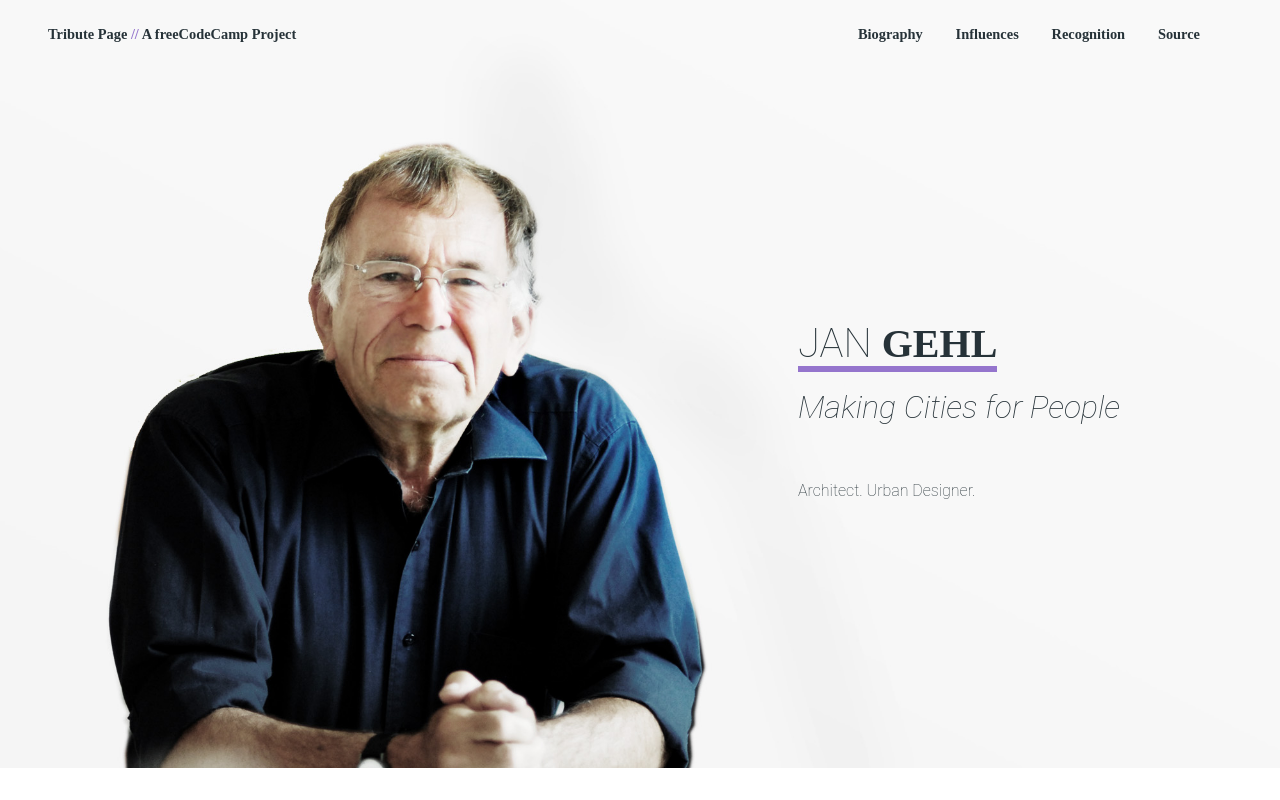
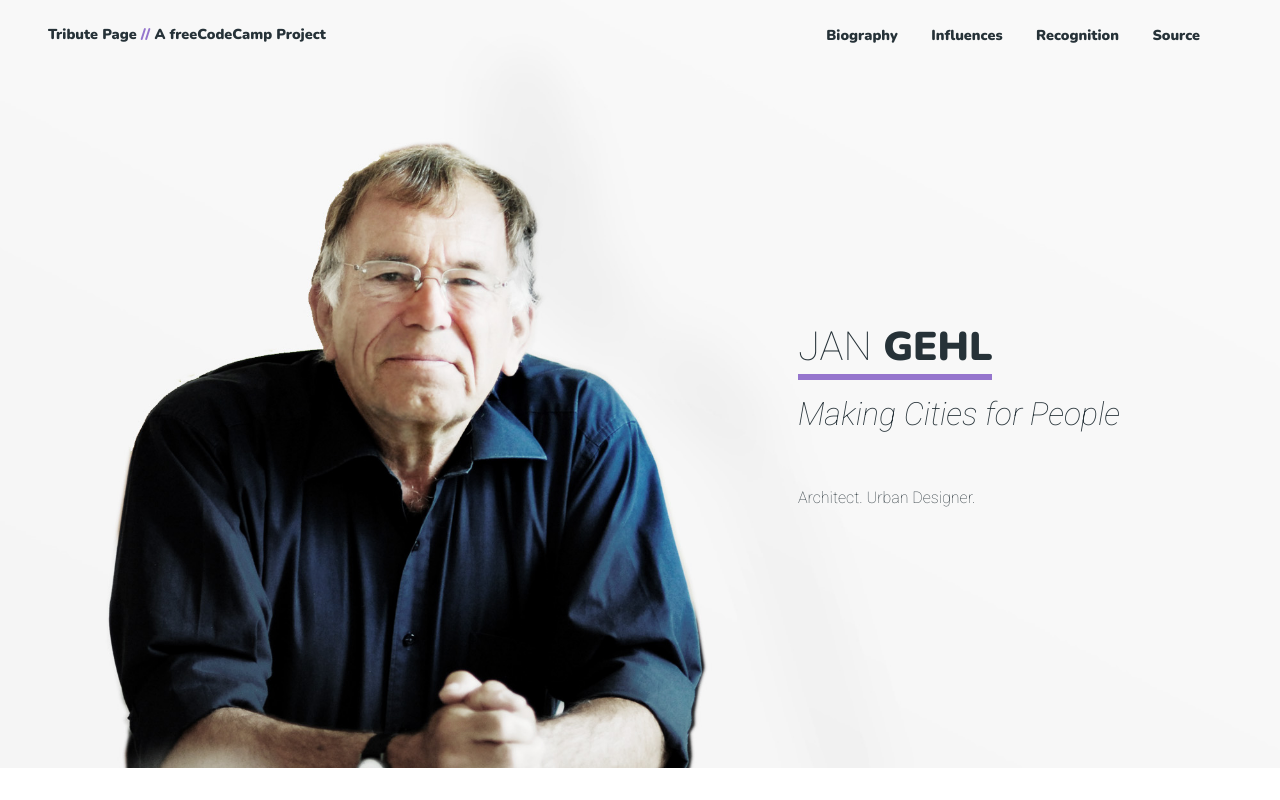
Before and after one commit to yishuenlo/Tribute-Page, a plain HTML site: page index.html in a window 1280 px wide. Shown: the top 800 px of the page. Drawn offline with nearby package versions, Linux system fonts and the light colour scheme.

Commit message:
update fonts

```diff
--- a/css/style.css
+++ b/css/style.css
@@ -16,7 +16,7 @@ body, h1, h2, h3, h4, p, a, ul, img, div, section, nav, figure {
 
 body {
   color: var(--main-color);
-  font-family: Roboto;
+  font-family: Roboto, Helvetica, Arial, sans-serif, "Apple Color Emoji", "Segoe UI Emoji", "Segoe UI Symbol";
   font-weight: 300;
 }
 
--- a/index.html
+++ b/index.html
@@ -3,6 +3,7 @@
   <head>
     <meta charset="utf-8">
     <!-- CREDIT: website designed and developed by Yishuen Lo -->
+    <link href="https://fonts.googleapis.com/css?family=Nunito:900|Roboto:100,100i" rel="stylesheet">
     <link rel="stylesheet" href="css/style.css">
     <link rel="stylesheet" href="css/responsive.css">
     <title>Tribute Page // Jan Gehl</title>
```
